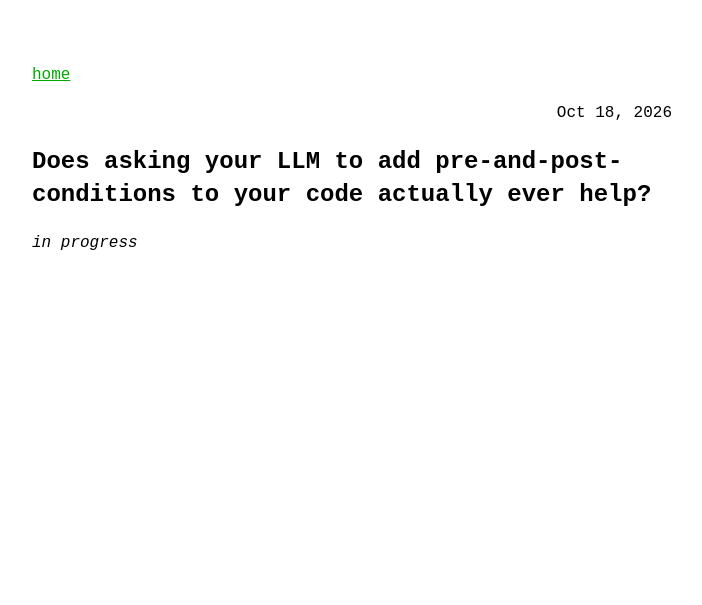
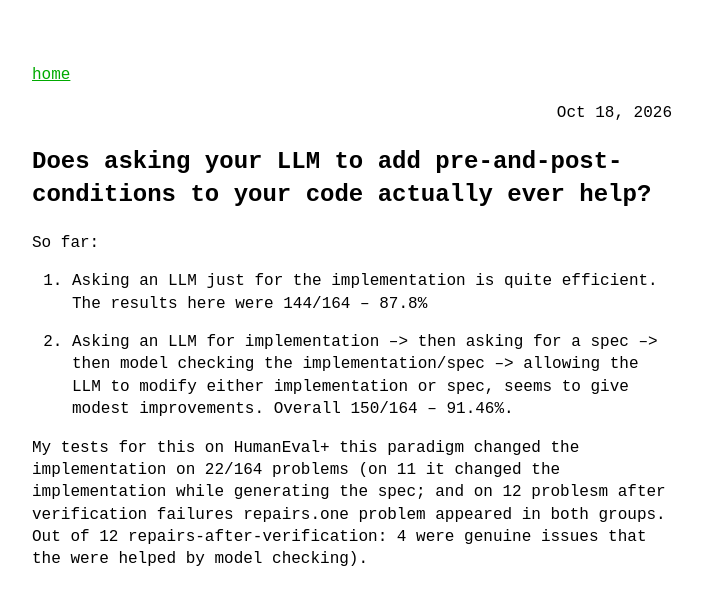
Before and after one commit to Verma314/verma314.github.io, a Jekyll site: the page built from _blog/2026-10-18-Does-asking-your-LLM-to-add-pre-and-post-conditions-to-your-code-actually-ever-help.markdown, in a window 1280 px wide. Shown: the top 605 px of the page, without its empty margins (288-990 px from the left). Built offline with Jekyll 4.4.1, drawn with Linux system fonts in a browser that asks for light colours.

Commit message:
experiment

```diff
--- a/_blog/2026-10-18-Does-asking-your-LLM-to-add-pre-and-post-conditions-to-your-code-actually-ever-help.markdown
+++ b/_blog/2026-10-18-Does-asking-your-LLM-to-add-pre-and-post-conditions-to-your-code-actually-ever-help.markdown
@@ -5,4 +5,10 @@
 categories: books
 ---
 
-*in progress*
+So far:
+1. Asking an LLM just for the implementation is quite efficient. The results here were 144/164 -- 87.8%
+
+2. Asking an LLM for implementation --> then asking for a spec --> then model checking the implementation/spec --> allowing the LLM to modify either implementation or spec, seems to give modest improvements. Overall 150/164 -- 91.46%.
+
+
+My tests for this on HumanEval+ this paradigm changed the implementation on 22/164 problems (on 11 it changed the implementation while generating the spec; and on 12 problesm after verification failures repairs.one problem appeared in both groups.  Out of 12 repairs-after-verification: 4 were genuine issues that the were helped by model checking).
```
